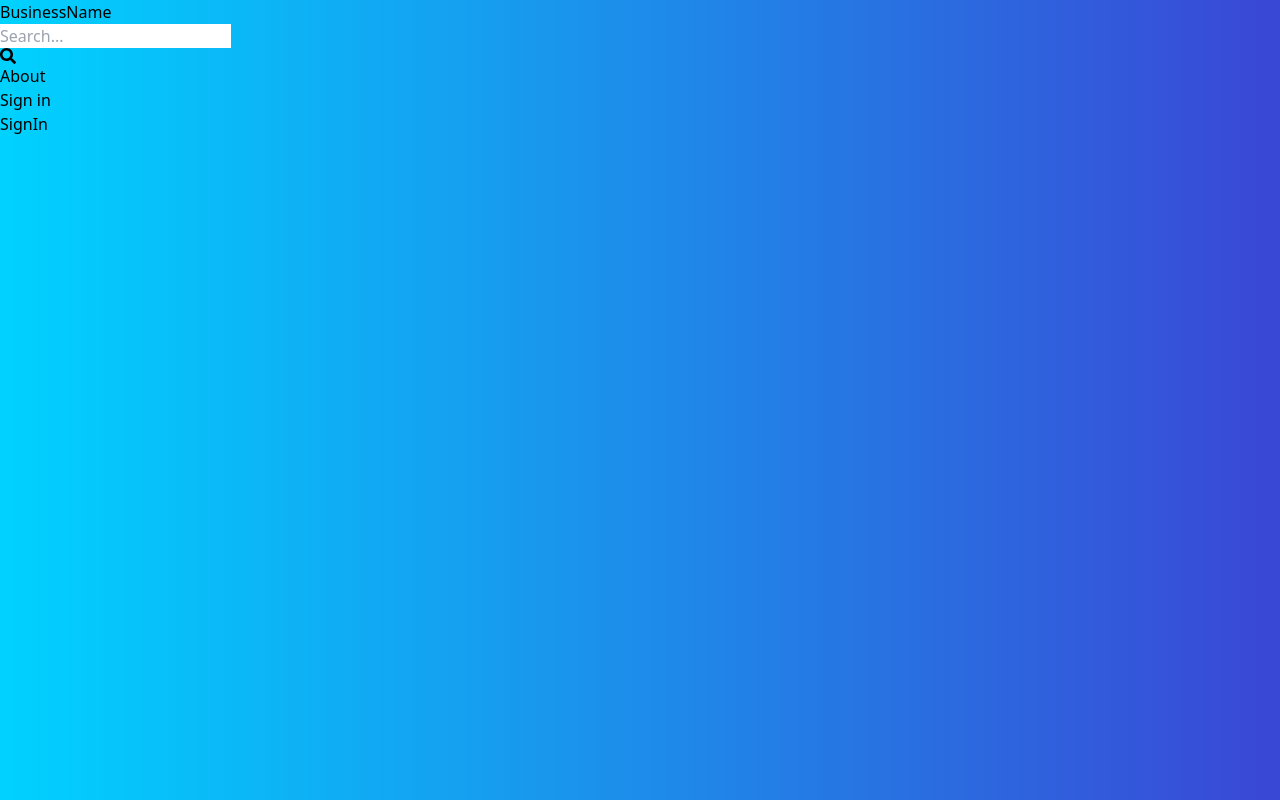
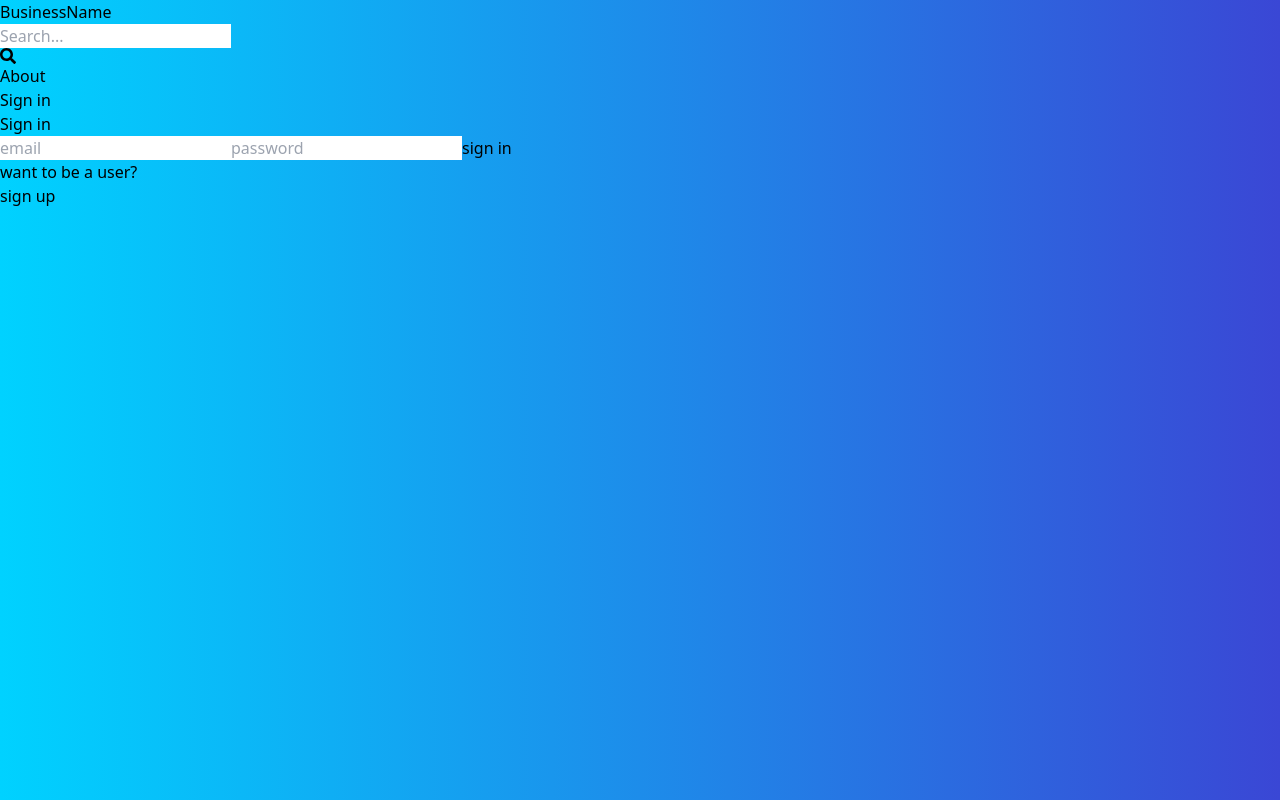
Before and after one commit to vishsec/business-app, a React (Vite) app in the folder client/: page /sign-in in a window 1280 px wide. Built offline with nearby package versions, Linux system fonts and the light colour scheme.

Commit message:
sign in page functionality 🚀

```diff
--- a/client/src/pages/SignIn.jsx
+++ b/client/src/pages/SignIn.jsx
@@ -1,7 +1,88 @@
 import React from 'react'
+import { Link, useNavigate } from 'react-router-dom'
+import { useState } from 'react'
+
 
 export default function SignIn() {
+  const [formData, setFormData] = useState({});
+  const [loading, setLoading] = useState(false);
+  const [error, setError] = useState(null);
+  const navigate = useNavigate();
+
+  const handleChange = (e) => {             //handles changes in the input and makes sure the texts wont disappear and update themselves
+    setFormData({
+      ...formData,
+      [e.target.id] : e.target.value,
+    });
+  };
+
+  const handleSubmit = async (e) => {             //handles the submissions of those inputs
+    e.preventDefault();
+
+    try{
+      setLoading(true);
+
+    const res = await fetch('/api/auth/signin', { //formdata
+      method: 'POST',
+      headers: {
+        'Content-Type' : 'application/json',
+      },
+      body: JSON.stringify(formData),
+    });
+    const data = await res.json();
+    console.log(data);
+
+    if(data.success === false) {
+      setError(data.message);
+      setLoading(false);
+      return;
+    }
+    setLoading(false);
+
+    setError(null);
+    navigate('/');
+
+    } catch(error)
+    {
+      setLoading(false);
+      setError(error.message);
+    }
+  };
+
   return (
-    <div>SignIn</div>
+    <div className='p-3 max-w-lg mx-auto ' >
+
+      <h1 className="font-semibold text-4xl text-center my-16 font-sans">Sign in</h1>
+      <form onSubmit={handleSubmit} className='gap-7 flex flex-col' >
+
+
+
+        <input type="text"
+        placeholder="email"
+        className='border p-3 rounded-lg focus:outline-none'
+        id='email'
+        onChange={handleChange}/>
+
+        <input type="text" placeholder="password"
+        className='border p-3 rounded-lg focus:outline-none'
+        id='password'
+        onChange={handleChange}/>
+
+        <button disabled = {loading} className='bg-blue-900 hover:opacity-80 text-white font-semibold p-3 rounded-lg' >
+          {loading ?
+          'loading...'
+          :
+          'sign in'
+          }
+        </button>
+      </form>
+      <div className='flex gap-2 mt-2'>
+        <p className='font-semibold' >want to be a user?</p>
+        <Link to={"/sign-up"}>
+          <span className='text-[#0e202b] font-sans hover:text-white hover:underline' >sign up</span>
+        </Link>
+      </div>
+      {error && <div className="bg-red-200 border-l-4 my-4 border-red-700 text-red-900 p-4 font-semibold" role="alertdialog" > Error: {error}</div>}
+    </div>
   )
 }
--- a/client/src/pages/SignUp.jsx
+++ b/client/src/pages/SignUp.jsx
@@ -38,7 +38,6 @@ export default function SignUp() {
       return;
     }
     setLoading(false);
-
     setError(null);
     navigate('/sign-in');
 
```
Also changed, not shown: 1 other file (tests, documents, lock files or other folders).
